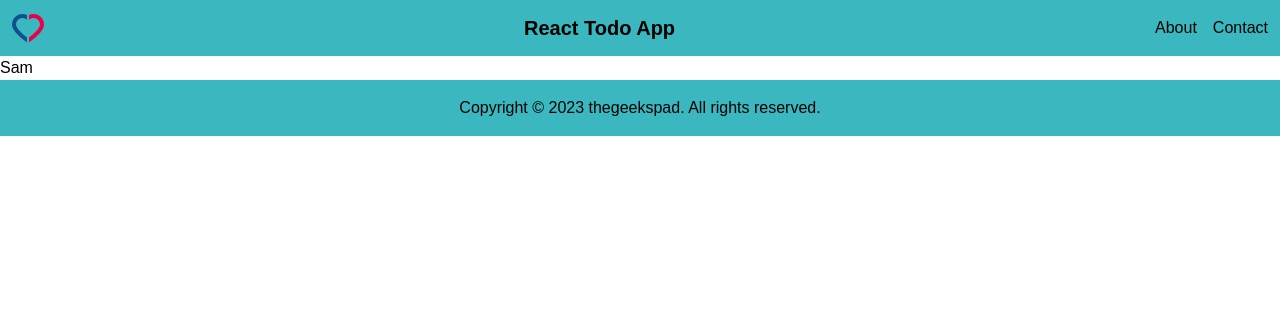
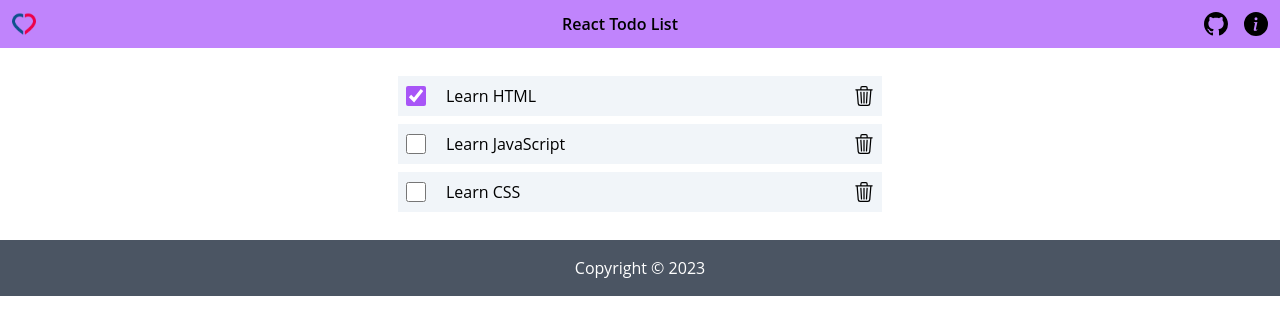
Before and after one commit to thegeekspad/react-todo-list, a React (Create React App) app: page / in a window 1280 px wide. Shown: the top 334 px of the page. Built offline with nearby package versions, Linux system fonts and the light colour scheme.

Commit message:
Add styles, icons, complete delete functionality

```diff
--- a/package.json
+++ b/package.json
@@ -37,6 +37,7 @@
     ]
   },
   "devDependencies": {
+    "react-icons": "^4.11.0",
     "tailwindcss": "^3.3.3"
   }
 }
--- a/src/components/content/Content.jsx
+++ b/src/components/content/Content.jsx
@@ -1,13 +1,67 @@
 import React from 'react';
+import { useState } from 'react';
+import { BsTrash3 } from 'react-icons/bs';
 
 const Content = () => {
-  const getRandomName = () => {
-    const names = ['John', 'Sam', 'Raj'];
-    return names[Math.floor(Math.random() * names.length)];
+  const [items, setItems] = useState([
+    { id: 1, name: 'Learn HTML', completed: true },
+    { id: 2, name: 'Learn JavaScript', completed: false },
+    { id: 3, name: 'Learn CSS', completed: false },
+  ]);
+
+  const handleCheck = (id) => {
+    const updatedItems = items.map((item) =>
+      item.id === id ? { ...item, completed: !item.completed } : item
+    );
+    setItems(updatedItems);
+
+    // update local storage
+    updateLocalStorage(updatedItems);
   };
+
+  const handleDelete = (id) => {
+    const updatedItems = items.filter((item) => item.id !== id);
+    setItems(updatedItems);
+
+    // update local storage
+    updateLocalStorage(updatedItems);
+  };
+
+  const updateLocalStorage = (items) => {
+    localStorage.setItem('items', JSON.stringify(items));
+  };
+
   return (
-    <main>
-      <p>{getRandomName()}</p>
+    <main className="flex justify-center items-center m-5">
+      {items.length ? (
+        <ul className="list-none w-[500px]">
+          {items.map((item) => (
+            <li
+              key={item.id}
+              className="flex items-center space-x-5 bg-slate-100 m-2 p-2">
+              <input
+                type="checkbox"
+                checked={item.completed}
+                onChange={() => handleCheck(item.id)}
+                className="accent-purple-500 h-5 w-5"
+              />
+              <label
+                onDoubleClick={() => handleCheck(item.id)}
+                className="flex-grow hover:font-semibold">
+                {item.name}
+              </label>
+              <button className="hover:text-red-500">
+                <BsTrash3
+                  onClick={() => handleDelete(item.id)}
+                  className="h-5 w-5"
+                />
+              </button>
+            </li>
+          ))}
+        </ul>
+      ) : (
+        <p>There are no items</p>
+      )}
     </main>
   );
 };
--- a/src/components/footer/Footer.jsx
+++ b/src/components/footer/Footer.jsx
@@ -5,8 +5,8 @@ const Footer = () => {
   const year = today.getFullYear();
 
   return (
-    <footer className="bg-tahiti p-4 mx-auto text-center">
-      <p>Copyright &copy; {year} thegeekspad. All rights reserved.</p>
+    <footer className="bg-gray-600 p-4 mx-auto text-center text-white">
+      <p>Copyright &copy; {year}</p>
     </footer>
   );
 };
--- a/src/components/header/Header.jsx
+++ b/src/components/header/Header.jsx
@@ -1,20 +1,23 @@
 import React from 'react';
+import { BsGithub, BsFillInfoCircleFill } from 'react-icons/bs';
 
 const Header = () => {
   return (
-    <header className="bg-tahiti p-3 flex items-center justify-between">
-      <div className="flex items-center">
-        <img src="logo-32.png" alt="Logo" className="h-8 w-8" />
+    <header className="flex justify-between bg-purple-400 p-3">
+      <div className="flex items-center space-x-5">
+        <img src="logo-32.png" alt="Logo" className="h-6 w-6" />
       </div>
-
-      <h1 className="text-xl font-semibold text-yellow-200">React Todo App</h1>
-
+      <div>
+        <h1 className="font-semibold ">React Todo List</h1>
+      </div>
       <div className="flex items-center space-x-4">
+        <a
+          href="https://github.com/thegeekspad/react-todo-list"
+          target="_blank">
+          <BsGithub className="h-6 w-6" />
+        </a>
         <a href="/about" className=" hover:underline">
-          About
-        </a>
-        <a href="/contact" className="hover:underline">
-          Contact
+          <BsFillInfoCircleFill className="h-6 w-6" />
         </a>
       </div>
     </header>
--- a/src/index.css
+++ b/src/index.css
@@ -5,6 +5,6 @@
 @import url('https://fonts.googleapis.com/css2?family=Fira+Sans:ital,wght@0,100;0,200;0,300;0,400;0,500;0,600;0,700;0,800;0,900;1,100;1,200;1,300;1,400;1,500;1,600;1,700;1,800;1,900&family=Open+Sans:ital,wght@0,300;0,400;0,500;0,600;0,700;0,800;1,300;1,400;1,500;1,600;1,700;1,800&family=Tilt+Neon&display=swap');
 
 body {
-  font-family: 'Fira Sans', sans-serif;
-  /* font-family: 'Open Sans', sans-se/rif; */
+  /* font-family: 'Fira Sans', sans-serif; */
+  font-family: 'Open Sans', sans-serif;
 }
--- a/tailwind.config.js
+++ b/tailwind.config.js
@@ -1,20 +1,7 @@
 /** @type {import('tailwindcss').Config} */
+
 module.exports = {
   content: ['./src/**/*.{js,jsx,ts,tsx}'],
-  theme: {
-    colors: {
-      transparent: 'transparent',
-      current: 'currentColor',
-      white: '#ffffff',
-      purple: '#3f3cbb',
-      midnight: '#121063',
-      metal: '#565584',
-      tahiti: '#3ab7bf',
-      silver: '#ecebff',
-      'bubble-gum': '#ff77e9',
-      bermuda: '#78dcca',
-    },
-    extend: {},
-  },
+  theme: {},
   plugins: [],
 };
```
Also changed, not shown: 1 other file (tests, documents, lock files or other folders).
